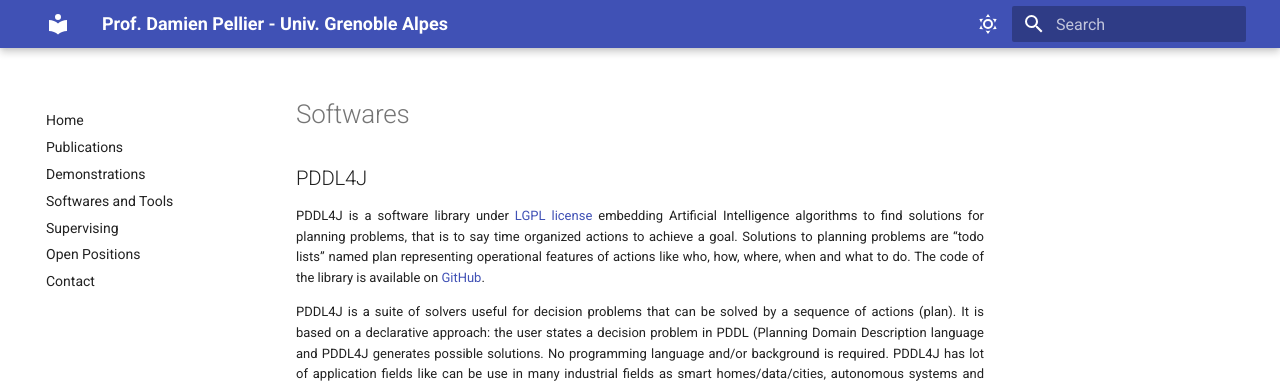
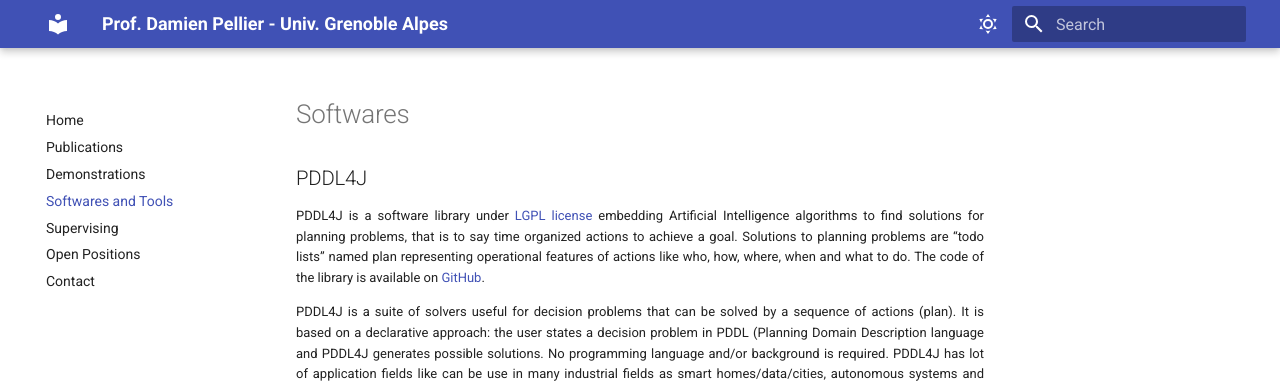
Before and after one commit to pellierd/miai-hubot-chair, an MkDocs documentation site: the page built from docs/research/softwares.md, in a window 1280 px wide. Shown: the top 385 px of the page. Built offline with MkDocs 1.6.1 and Material for MkDocs 9.7.7, drawn with Linux system fonts in a browser that asks for light colours.

Commit message:
Refactor mkdocs.yml for improved configuration

```diff
--- a/mkdocs.yml
+++ b/mkdocs.yml
@@ -6,26 +6,23 @@
 
 theme:
   name: material
-  #logo: images/logo.png
   favicon: images/favicon.png
   features:
     - header.autohide
-    - navigation.sections  # Active le menu latéral par sections
-    - navigation.expand    # Tout étendre par défaut
-    - navigation.sticky    # Fixe le menu à gauche
-    - content.code.copy    # Bouton pour copier le code
-    - content.code.annotate # Pour annoter le code
-  show_title: false
-  # Palettes de couleurs jour/nuit, cf : https://squidfunk.github.io/mkdocs-material/setup/changing-the-colors/
+    - navigation.sections
+    - navigation.expand
+    - navigation.sticky
+    - content.code.copy
+    - content.code.annotate
   palette:
-    - scheme: default # nom du thème clair
-      primary: indigo # couleur primaire des titres, des liens, ..., à prendre dans la liste
-      accent: blue # couleur d'accentuation au survol des boutons, desliens, ..., à prendre dans la liste
-      toggle: # définition du bouton pour switcher de palette
-        icon: material/weather-sunny # apparence
-        name: Basculer en mode sombre # message
-    - scheme: slate # nom du thème sombre
-      primary: blue grey
+    - scheme: default
+      primary: indigo
+      accent: blue
+      toggle:
+        icon: material/weather-sunny
+        name: Basculer en mode sombre
+    - scheme: slate
+      primary: blue-grey
       accent: grey
       toggle:
         icon: material/weather-night
@@ -43,13 +40,13 @@
       toc_depth: 0
 
 extra_css:
-  - css/custom.css  # Ajouter un CSS personnalisé pour le style moderne
+  - css/custom.css
 
 nav:
   - Home: index.md
   - Publications: https://cv.hal.science/pellier
   - Demonstrations: https://www.youtube.com/channel/UC6oqhcs8tBPCo8RH4B_6OPA
-  - Softwares and Tools: research/softwares
+  - Softwares and Tools: research/softwares.md
   - Supervising: research/supervising.md
   - Open Positions: research/open-positions.md
   - Contact: contact.md
```
